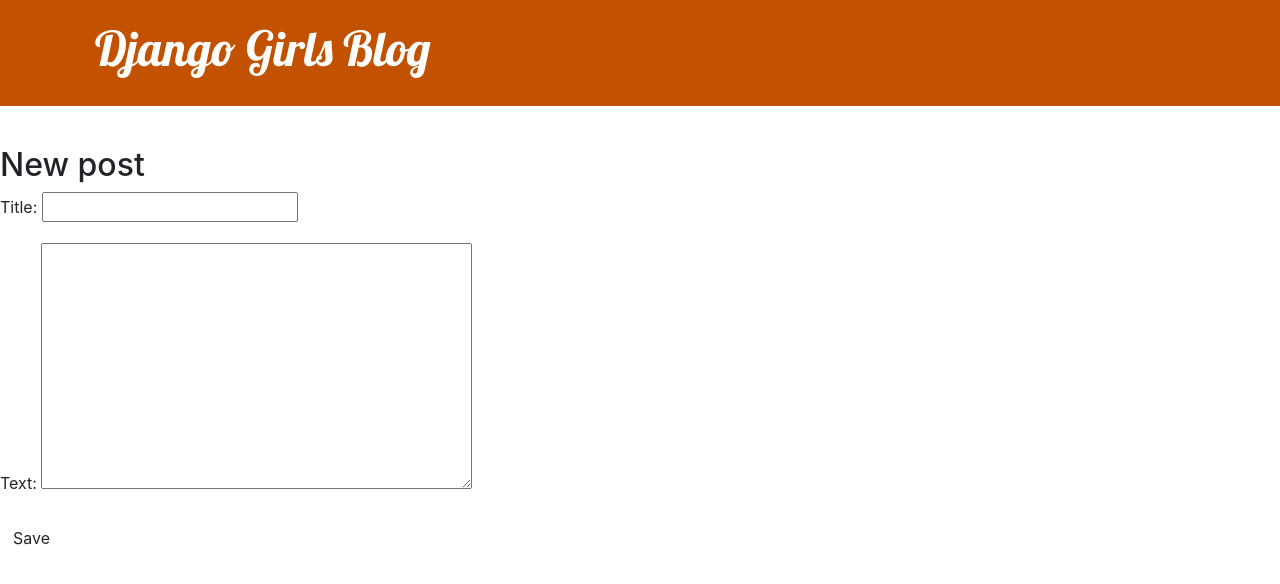
After one commit to Amo1233ok/forum, a Django app: page /post/new/ in a window 1280 px wide. The commit adds this page. Shown: the top 584 px of the page. Run offline with Django 5.2, Linux system fonts and the light colour scheme.

Commit message:
Added views to create/edit blog post inside the site.

```diff
--- /dev/null
+++ b/POSTS/form.py
@@ -0,0 +1,9 @@
+from django import forms
+
+from .models import Post
+
+class PostForm(forms.ModelForm):
+
+    class Meta:
+        model = Post
+        fields = ('title', 'text',)
--- a/forum/urls.py
+++ b/forum/urls.py
@@ -25,6 +25,7 @@
     path('', views.post_list),
     path('post/', views.post),
     path('post/<int:pk>/', views.post_detail, name='post_detail'),
+    path('post/new/', views.post_new, name='post_new'),
 ]
 
 if settings.DEBUG:
--- a/forum/views.py
+++ b/forum/views.py
@@ -1,7 +1,9 @@
-from django.shortcuts import render
+from django.shortcuts import render, redirect
 from django.utils import timezone
 from POSTS.models import Post
 from django.shortcuts import render, get_object_or_404
+from POSTS.form import PostForm
+
 
 def post_list(request):
     post = Post.objects.filter(published_date__lte=timezone.now()).order_by('published_date')
@@ -14,3 +16,17 @@
 def post_detail(request, pk  ):
     post = [get_object_or_404(Post, pk=pk), Post.objects.get(pk= pk)]
     return render(request, 'forum/post_detail.html',  {'post': post})
+
+
+def post_new(request):
+    if request.method == "POST":
+        form = PostForm(request.POST)
+        if form.is_valid():
+            post = form.save(commit=False)
+            post.author = request.user
+            post.published_date = timezone.now()
+            post.save()
+            return redirect('post_detail', pk=post.pk)
+    else:
+        form = PostForm()
+    return render(request, 'forum/post_edit.html', {'form': form})
--- a/templates/forum/base.html
+++ b/templates/forum/base.html
@@ -13,6 +13,9 @@
         <body>
             <header class="page-header">
                 <div class="container">
+                    {% if user.is_authenticated %}
+                        <a class="btn btn-default" href="{% url 'post_new' %}"><img src="{% static 'forum/img/icon/file-earmark-plus.svg' %}" /></a>
+                    {% endif %}
                     <h1 ><a href="/" class="title">Django Girls Blog</a></h1>
                 </div>
             </header>
--- /dev/null
+++ b/templates/forum/post_edit.html
@@ -0,0 +1,9 @@
+{% extends './base.html' %}
+
+{% block content %}
+    <h2>New post</h2>
+    <form method="POST" class="post-form">{% csrf_token %}
+        {{ form.as_p }}
+        <button type="submit" class="save btn btn-default">Save</button>
+    </form>
+{% endblock %}
```
Also changed, not shown: static/forum/img/icon/file-earmark-plus (1).svg (added), static/forum/img/icon/file-earmark-plus.svg (added).
